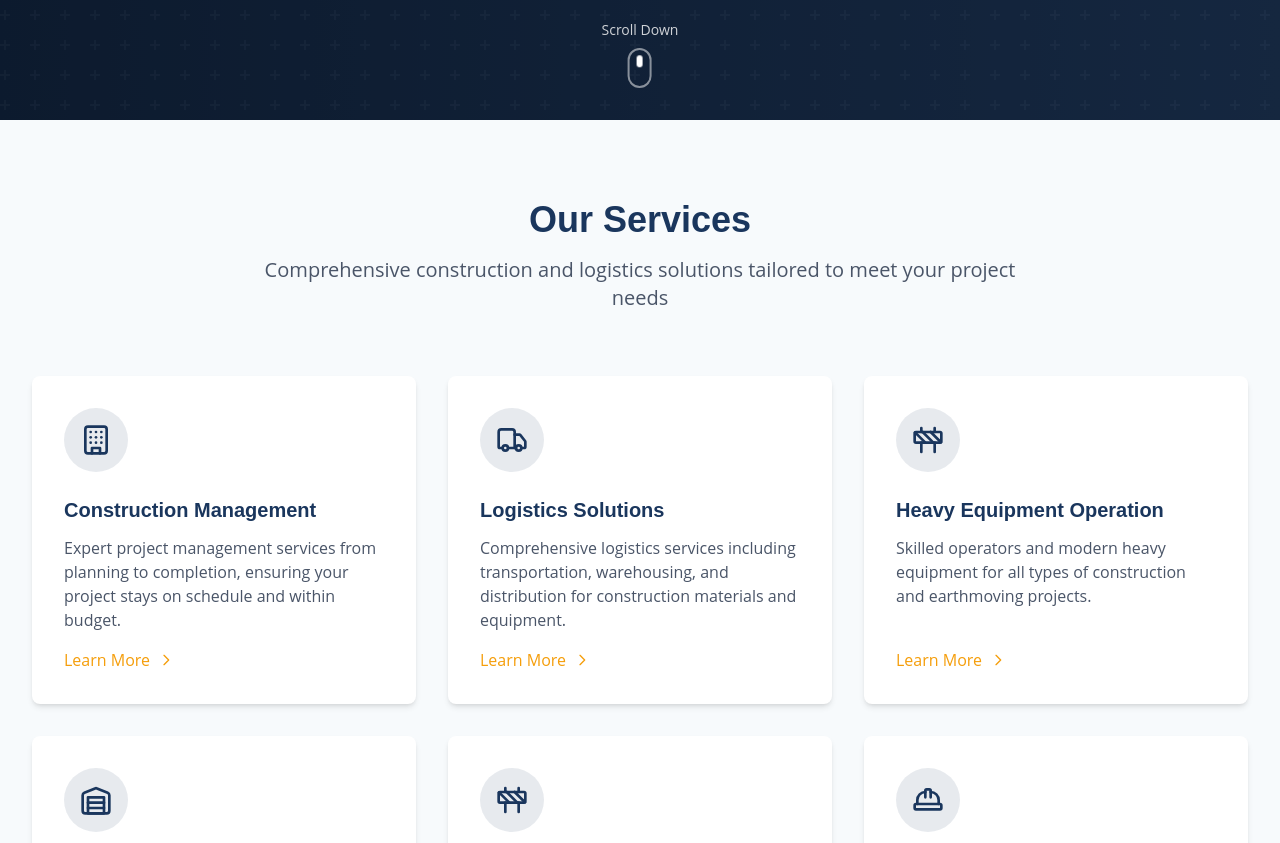
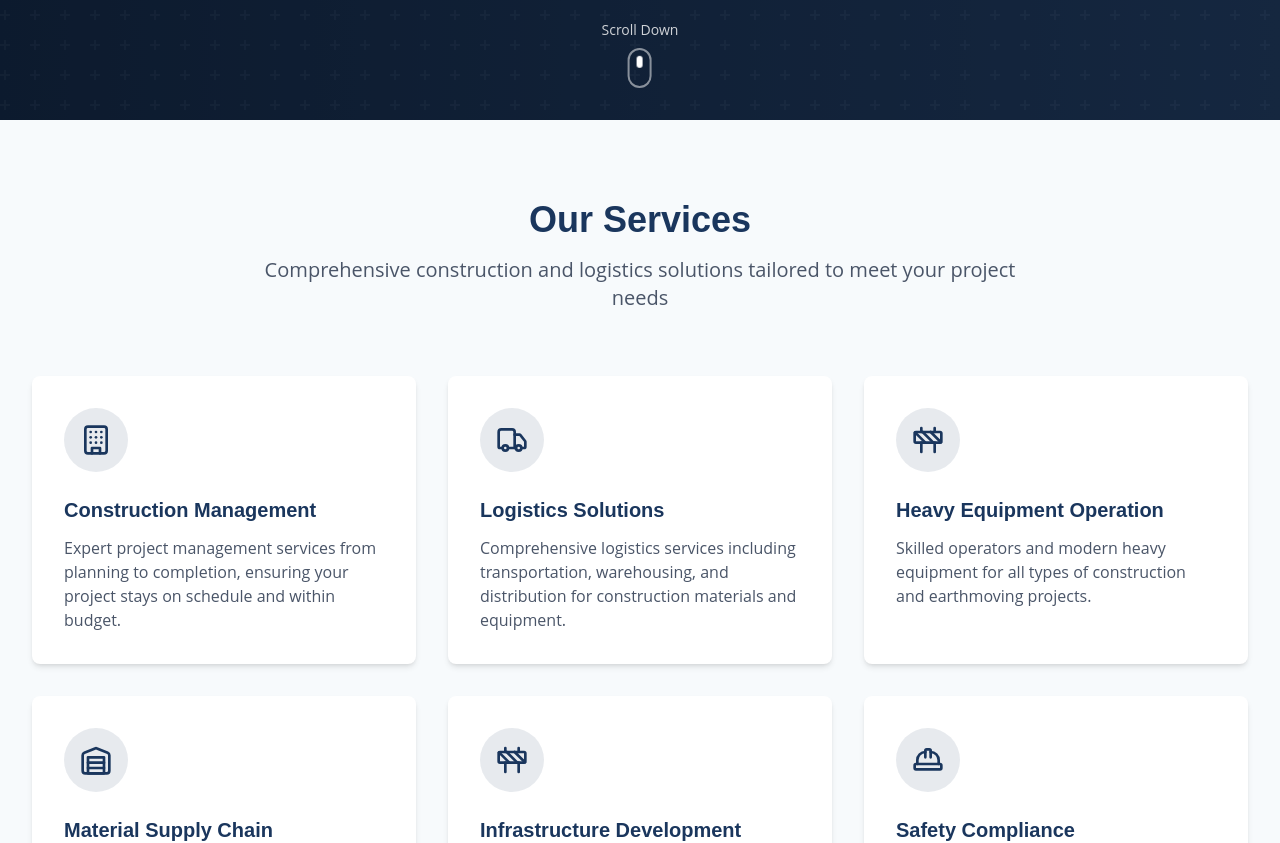
Before and after one commit to purplerain-hub/mokotla-journey-builder, a React (Vite) app: page / in a window 1280 px wide. Shown: the part 680-1523 px from the top of the page. Built offline with nearby package versions, Linux system fonts and the light colour scheme.

Commit message:
Visual edit in Lovable
Edited UI in Lovable

```diff
--- a/src/components/ProjectsShowcase.tsx
+++ b/src/components/ProjectsShowcase.tsx
@@ -74,12 +74,7 @@ const ProjectsShowcase = () => {
                   {project.title}
                 </h3>
                 <p className="text-mokotla-gray mb-4">{project.description}</p>
-                <a href="#" className="inline-flex items-center text-mokotla-yellow hover:text-mokotla-blue font-medium">
-                  View Project Details
-                  <svg className="w-4 h-4 ml-2" fill="none" stroke="currentColor" viewBox="0 0 24 24" xmlns="http://www.w3.org/2000/svg">
-                    <path strokeLinecap="round" strokeLinejoin="round" strokeWidth="2" d="M9 5l7 7-7 7"></path>
-                  </svg>
-                </a>
+
               </div>
             </div>)}
         </div>
--- a/src/components/Services.tsx
+++ b/src/components/Services.tsx
@@ -1,56 +1,32 @@
-
 import React from "react";
-import {
-  Building,
-  Truck,
-  Construction as ConstructionCrane,
-  Warehouse,
-  Construction,
-  HardHat
-} from "lucide-react";
-
+import { Building, Truck, Construction as ConstructionCrane, Warehouse, Construction, HardHat } from "lucide-react";
 const Services = () => {
-  const serviceData = [
-    {
+  const serviceData = [{
     title: "Construction Management",
-      description:
-        "Expert project management services from planning to completion, ensuring your project stays on schedule and within budget.",
-      icon: Building,
-    },
-    {
+    description: "Expert project management services from planning to completion, ensuring your project stays on schedule and within budget.",
+    icon: Building
+  }, {
     title: "Logistics Solutions",
-      description:
-        "Comprehensive logistics services including transportation, warehousing, and distribution for construction materials and equipment.",
-      icon: Truck,
-    },
-    {
+    description: "Comprehensive logistics services including transportation, warehousing, and distribution for construction materials and equipment.",
+    icon: Truck
+  }, {
     title: "Heavy Equipment Operation",
-      description:
-        "Skilled operators and modern heavy equipment for all types of construction and earthmoving projects.",
-      icon: ConstructionCrane,
-    },
-    {
+    description: "Skilled operators and modern heavy equipment for all types of construction and earthmoving projects.",
+    icon: ConstructionCrane
+  }, {
     title: "Material Supply Chain",
-      description:
-        "End-to-end management of construction materials from sourcing to delivery, optimizing cost and quality.",
-      icon: Warehouse,
-    },
-    {
+    description: "End-to-end management of construction materials from sourcing to delivery, optimizing cost and quality.",
+    icon: Warehouse
+  }, {
     title: "Infrastructure Development",
-      description:
-        "Specialized in roads, bridges, and public utilities construction with a focus on durability and sustainability.",
-      icon: Construction,
-    },
-    {
+    description: "Specialized in roads, bridges, and public utilities construction with a focus on durability and sustainability.",
+    icon: Construction
+  }, {
     title: "Safety Compliance",
-      description:
-        "Industry-leading safety protocols and compliance management to ensure accident-free work environments.",
-      icon: HardHat,
-    },
-  ];
-
-  return (
-    <section id="services" className="py-20 bg-mokotla-lightgray">
+    description: "Industry-leading safety protocols and compliance management to ensure accident-free work environments.",
+    icon: HardHat
+  }];
+  return <section id="services" className="py-20 bg-mokotla-lightgray">
       <div className="container mx-auto">
         <div className="text-center mb-16">
           <h2 className="section-heading">Our Services</h2>
@@ -60,11 +36,7 @@ const Services = () => {
         </div>
 
         <div className="grid grid-cols-1 md:grid-cols-2 lg:grid-cols-3 gap-8">
-          {serviceData.map((service, index) => (
-            <div
-              key={index}
-              className="service-card bg-white rounded-lg shadow-md p-8 flex flex-col h-full"
-            >
+          {serviceData.map((service, index) => <div key={index} className="service-card bg-white rounded-lg shadow-md p-8 flex flex-col h-full">
               <div className="w-16 h-16 rounded-full bg-mokotla-blue/10 flex items-center justify-center mb-6">
                 <service.icon className="h-8 w-8 text-mokotla-blue" />
               </div>
@@ -74,32 +46,10 @@ const Services = () => {
               <p className="text-mokotla-gray flex-grow">
                 {service.description}
               </p>
-              <a
-                href="#contact"
-                className="mt-4 inline-flex items-center text-mokotla-yellow hover:text-mokotla-blue font-medium"
-              >
-                Learn More
-                <svg
-                  className="w-4 h-4 ml-2"
-                  fill="none"
-                  stroke="currentColor"
-                  viewBox="0 0 24 24"
-                  xmlns="http://www.w3.org/2000/svg"
-                >
-                  <path
-                    strokeLinecap="round"
-                    strokeLinejoin="round"
-                    strokeWidth="2"
-                    d="M9 5l7 7-7 7"
-                  ></path>
-                </svg>
-              </a>
-            </div>
-          ))}
+
+            </div>)}
         </div>
       </div>
-    </section>
-  );
+    </section>;
 };
-
 export default Services;
```
Lines whose indentation alone changed are shown as unchanged.
